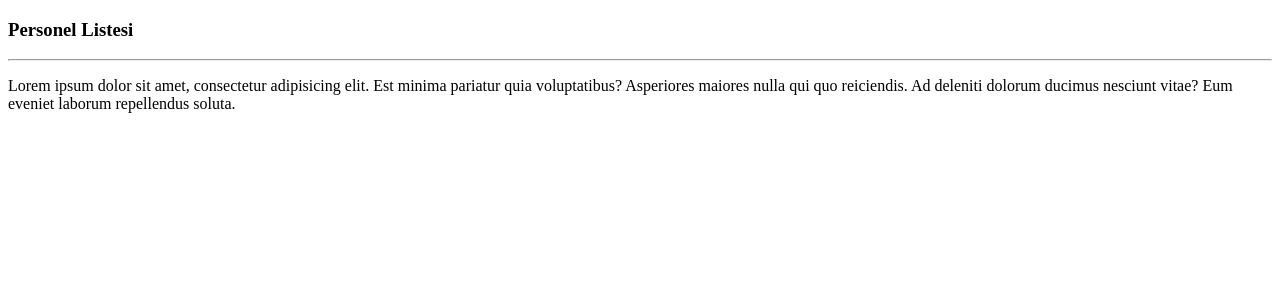
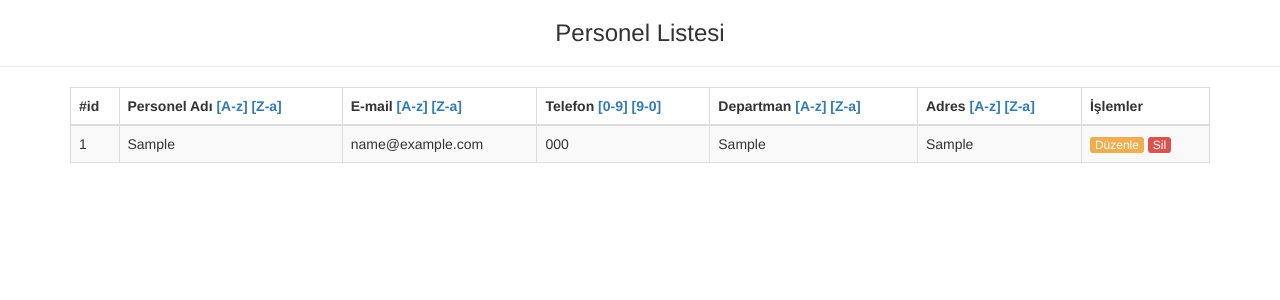
Before and after one commit to cagataycinar/personel_kayit, a CodeIgniter app: page /personel_kayit/ in a window 1280 px wide. Shown: the top 300 px of the page. Run offline with CodeIgniter, Linux system fonts and the light colour scheme; tables that the repository leaves empty or names only in its code hold one stand-in row (values such as "Sample post").

Commit message:
Veritabanı işlemleri eklendi. Veritabından veriler çekildi ve list ekranına eklendi.

```diff
--- a/application/controllers/personel.php
+++ b/application/controllers/Personel.php
@@ -1,9 +1,14 @@
 <?php
 class Personel extends CI_Controller{  // Controller olabilmesi için calss olabilmesi gerekmektedir
+
+    public function __construct(){
+        parent:: __construct();
+        $this->load->model("personel_model"); // tüm metotlerın göremesi için contruruct metodunda modeli yükledik.
+    }
     public function index(){  // index fonksiyonu olmalıdır
-       // $this->load->view("personel_view");  // view dosyasını çağırmak için kullanılır
-        //Personel Listesi Burada Yer Alacaktır.
-        $this->load->view("personel_liste");
+        $list = $this->personel_model->get_all(); // modelden gelen bütün personel listesini list değişkenine atadık
+        $viewData["list"] = $list; // viewData değişkenine list değişkenini atadık
+        $this->load->view("personel_liste", $viewData); // viewData değişkenini personel_liste sayfasına gönderdik
     }
 
     public function insert_form(){  // insert_form fonksiyonu olmalıdır
--- a/application/models/Personel_model.php
+++ b/application/models/Personel_model.php
@@ -1,7 +1,8 @@
 <?php
 class Personel_model extends CI_Model{
     public function get_all(){ // bütün personel listesini getirecek olan methot
-
+        $result = $this->db->get("personel")->result(); // personel tablosundaki bütün kayıtları getirir
+        return $result; // sonucu döndürür. result değişkenine sounucu döndürdük
     }
 
     public function get(){ // tek bir personel getirecek olan method (update işlemi gibi durumlarda tek kayıt getirmesi için kullanılır.)
--- a/application/views/personel_liste.php
+++ b/application/views/personel_liste.php
@@ -2,13 +2,41 @@
 <html lang="tr">
 <head>
     <meta charset="UTF-8">
-    <link rel="stylesheet" href="<?php base_url("assets/css/bootstrap.min.css")?>">
+    <link rel="stylesheet" href="<?php echo base_url("assets/css/bootstrap.min.css")?>">
     <title>Personel Liste</title>
 </head>
 <body>
-<h3>Personel Listesi</h3>
+<!--?php print_r($list); // list değişkenini kontrol etmek için ekranı yazdırdık ?> -->
+<h3 class="text-center">Personel Listesi</h3>
 <hr>
-<p>Lorem ipsum dolor sit amet, consectetur adipisicing elit. Est minima pariatur quia voluptatibus? Asperiores maiores nulla qui quo reiciendis. Ad deleniti dolorum ducimus nesciunt vitae? Eum eveniet laborum repellendus soluta.</p>
-
+   <div class="container">
+       <table class="table table-striped table-bordered table-hover col-md-6">
+           <thead>
+           <th>#id</th>
+           <th>Personel Adı <a href="#">[A-z]</a> <a href="#">[Z-a]</a></th>
+           <th>E-mail <a href="#">[A-z]</a> <a href="#">[Z-a]</a></th>
+           <th>Telefon <a href="#">[0-9]</a> <a href="#">[9-0]</a></th>
+           <th>Departman <a href="#">[A-z]</a> <a href="#">[Z-a]</a></th>
+           <th>Adres <a href="#">[A-z]</a> <a href="#">[Z-a]</a></th>
+           <th>İşlemler</th>
+           </thead>
+           <tbody>
+           <?php foreach ($list as $row) {  ?>
+           <tr>
+               <td><?php echo $row->id; ?></td>
+               <td><?php echo $row->personel_ad; ?></td>
+               <td><?php echo $row->email; ?></td>
+               <td><?php echo $row->telefon; ?></td>
+               <td><?php echo $row->departman; ?></td>
+               <td><?php echo $row->adres; ?></td>
+               <td>
+                   <a class="btn-xs btn-warning" href="#">Düzenle</a>
+                   <a class="btn-xs btn-danger" href="#">Sil</a>
+               </td>
+           </tr>
+           <?php } ?>
+           </tbody>
+       </table>
+   </div>
 </body>
 </html>
```
Also changed, not shown: application/controllers/Welcome.php (deleted, +0 -25 lines).
